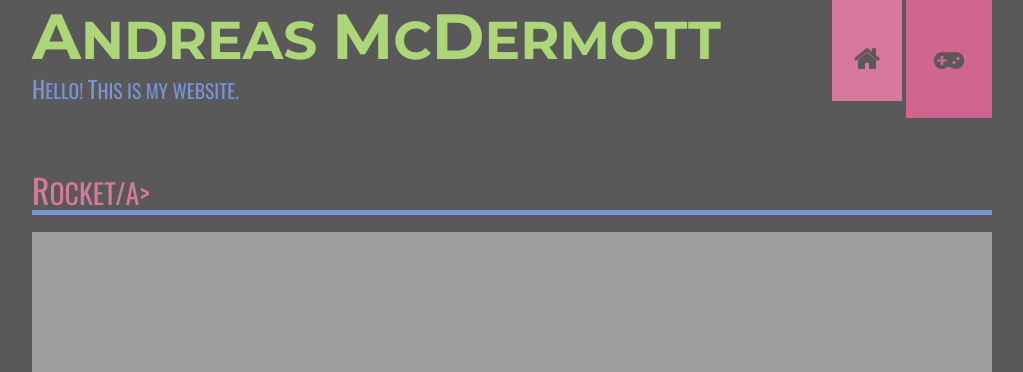
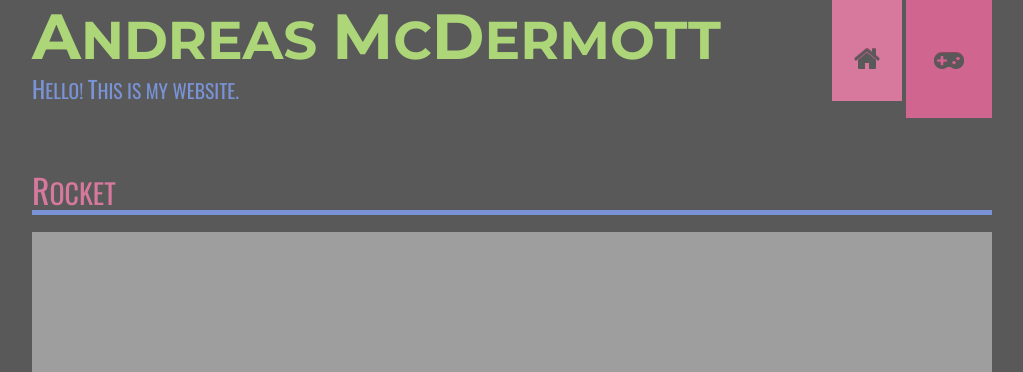
Before and after one commit to andreasmcdermott/andreasmcdermott.github.io, a Jekyll site: the page built from games/index.html, in a window 1280 px wide. Shown: the top 372 px of the page, without its empty margins (128-1151 px from the left). Built offline with Jekyll 4.4.1, drawn with Linux system fonts in a browser that asks for light colours; nearby versions of some CDN libraries.

Commit message:
Update index.html

```diff
--- a/games/index.html
+++ b/games/index.html
@@ -5,7 +5,7 @@
 <div  id="game-container">
   <div class="row">
     <div class="span12">
-      <h2 class="space-top"><a href="http://www.andreasmcdermott.com/games/rocket">Rocket/a></h2>
+      <h2 class="space-top"><a href="http://www.andreasmcdermott.com/games/rocket">Rocket</a></h2>
       <a href="http://www.andreasmcdermott.com/games/rocket"><img src="http://www.andreasmcdermott.com/assets/rocket-banner.jpg" alt="Rocket" /></a>
     </div>
   </div>
```
